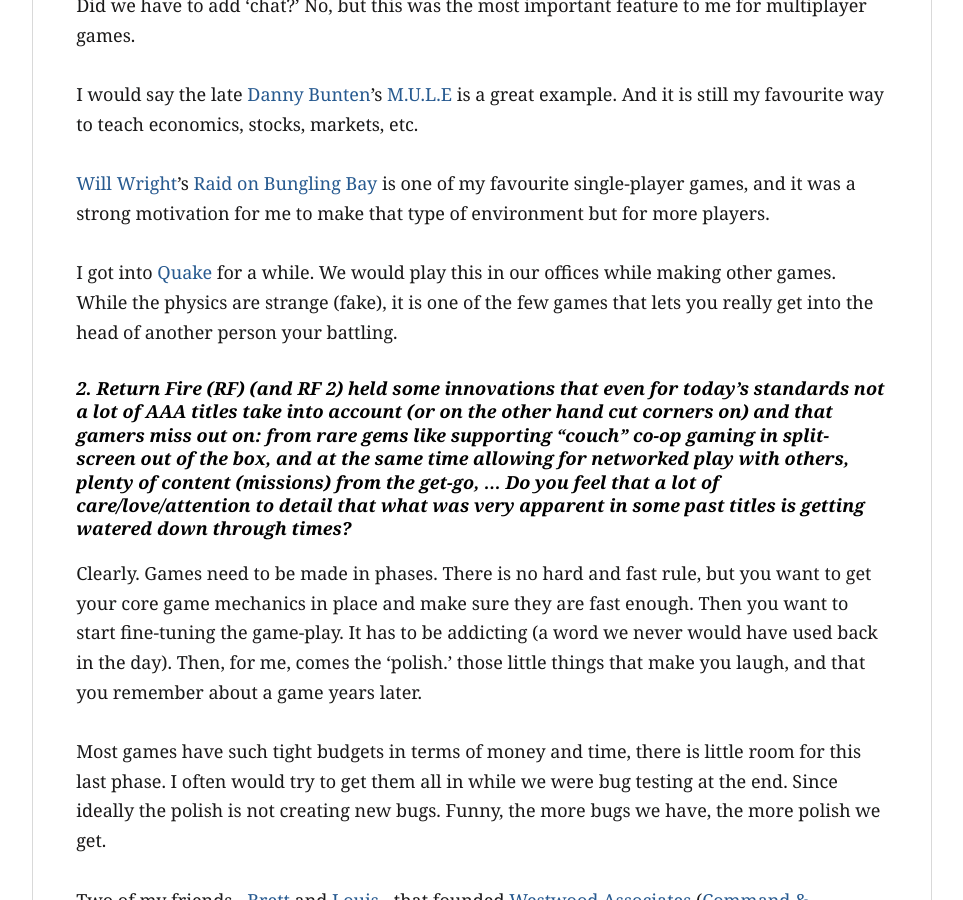
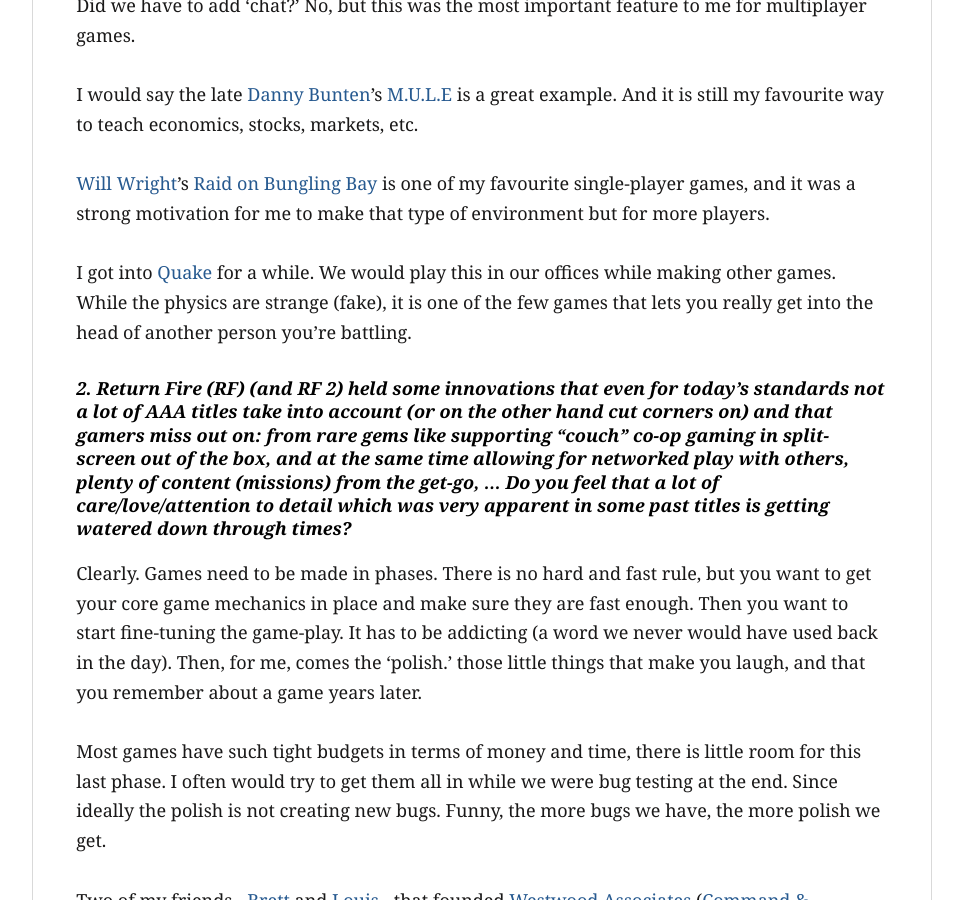
Before and after one commit to filfreire/filfreire.github.io, a Jekyll site: the page built from gamers_and_testers_ep5.md, in a window 1280 px wide and 900 px high, scrolled down 2146 px. Shown: the whole window, without its empty margins (158-1121 px from the left). Built offline with Jekyll 4.4.1, drawn with Linux system fonts in a browser that asks for light colours.

Commit message:
fix spelling

```diff
--- a/gamers_and_testers_ep5.md
+++ b/gamers_and_testers_ep5.md
@@ -30,9 +30,9 @@
 
 [Will Wright](https://en.wikipedia.org/wiki/Will_Wright_(game_designer))'s [Raid on Bungling Bay](https://en.wikipedia.org/wiki/Raid_on_Bungeling_Bay) is one of my favourite single-player games, and it was a strong motivation for me to make that type of environment but for more players.
 
-I got into [Quake](https://en.wikipedia.org/wiki/Quake_(video_game)) for a while. We would play this in our offices while making other games. While the physics are strange (fake), it is one of the few games that lets you really get into the head of another person your battling.
+I got into [Quake](https://en.wikipedia.org/wiki/Quake_(video_game)) for a while. We would play this in our offices while making other games. While the physics are strange (fake), it is one of the few games that lets you really get into the head of another person you're battling.
 
-#### _2. Return Fire (RF) (and RF 2) held some innovations that even for today's standards not a lot of AAA titles take into account (or on the other hand cut corners on) and that gamers miss out on: from rare gems like supporting "couch" co-op gaming in split-screen out of the box, and at the same time allowing for networked play with others, plenty of content (missions) from the get-go, ... Do you feel that a lot of care/love/attention to detail that what was very apparent in some past titles is getting watered down through times?_
+#### _2. Return Fire (RF) (and RF 2) held some innovations that even for today's standards not a lot of AAA titles take into account (or on the other hand cut corners on) and that gamers miss out on: from rare gems like supporting "couch" co-op gaming in split-screen out of the box, and at the same time allowing for networked play with others, plenty of content (missions) from the get-go, ... Do you feel that a lot of care/love/attention to detail which was very apparent in some past titles is getting watered down through times?_
 
 Clearly. Games need to be made in phases. There is no hard and fast rule, but you want to get your core game mechanics in place and make sure they are fast enough. Then you want to start fine-tuning the game-play. It has to be addicting (a word we never would have used back in the day). Then, for me, comes the 'polish.' those little things that make you laugh, and that you remember about a game years later.
 
```
